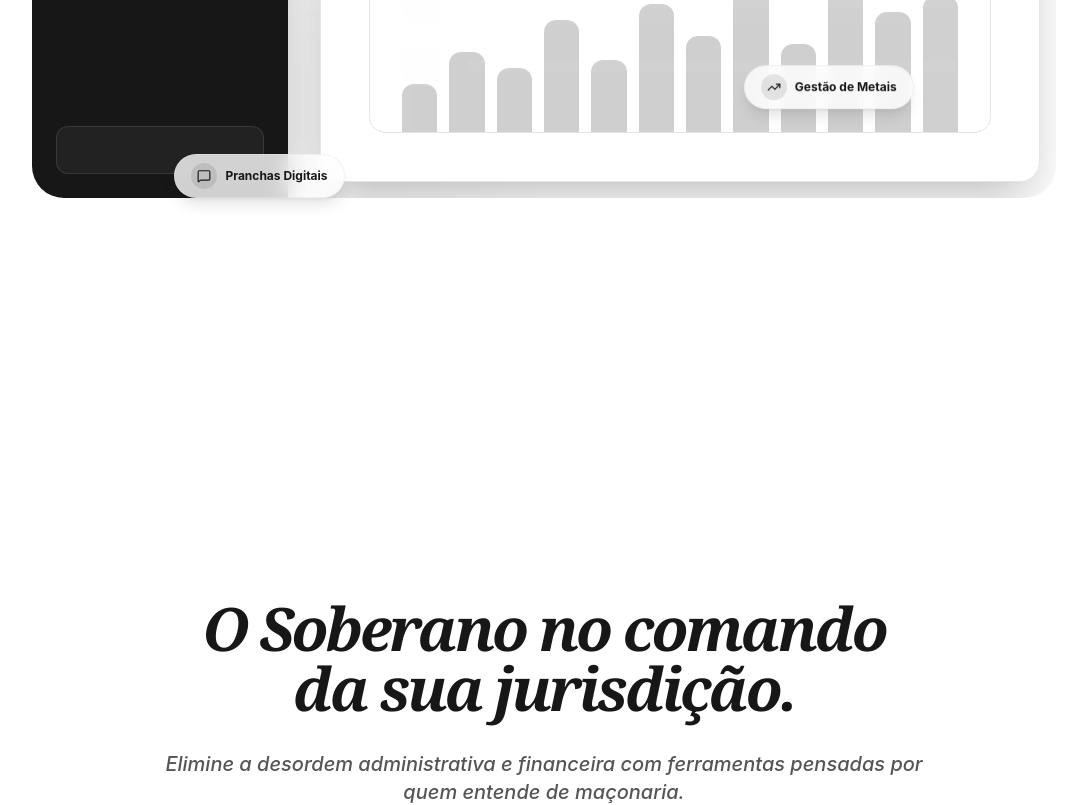
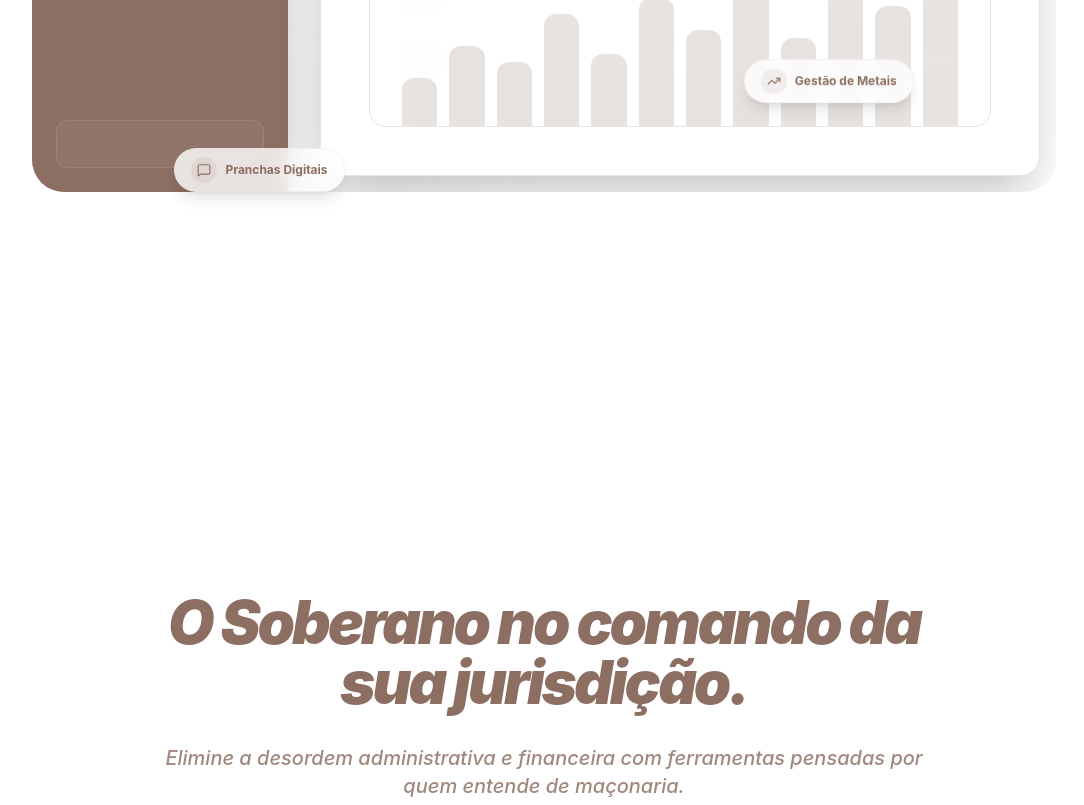
Before and after one commit to JeffersonJr/e.masom, a React (Vite) app: page / in a window 1280 px wide. Shown: the part 1500-2305 px from the top of the page, without its empty margins (96-1180 px from the left). Built offline with nearby package versions, Linux system fonts and the light colour scheme.

Commit message:
style: implement light theme with pastel brown (30%), white (60%), and gold (10%) elegant sans-serif styling

```diff
--- a/src/index.css
+++ b/src/index.css
@@ -17,60 +17,67 @@
   --color-gold-10: #D4AF37;
 
   --font-sans: "Inter", system-ui, -apple-system, sans-serif;
+  --font-serif: "Inter", system-ui, -apple-system, sans-serif;
 }
 
 @layer base {
   :root {
     /* 60% - White Background */
-    --background: oklch(1 0 0);
-    --foreground: oklch(0.205 0 0);
+    --background: #ffffff;
+    --foreground: #4e342e; /* Deep coffee brown */
 
-    /* 30% - Dark Gray for UI elements */
-    --primary: oklch(0.205 0 0);
-    --primary-foreground: oklch(1 0 0);
+    /* 30% - Pastel Brown */
+    --primary: #8d6e63; /* Pastel brown primary */
+    --primary-foreground: #ffffff;
 
-    --secondary: oklch(0.97 0 0);
-    --secondary-foreground: oklch(0.205 0 0);
+    --secondary: #efebe9; /* Light pastel brown/beige */
+    --secondary-foreground: #4e342e;
 
-    --muted: oklch(0.97 0 0);
-    --muted-foreground: oklch(0.45 0 0);
+    --muted: #f5f2f0;
+    --muted-foreground: #a1887f; /* Soft pastel brown */
 
     /* 10% - Gold Accent */
-    --accent: oklch(0.769 0.188 70.08); /* Gold-ish */
-    --accent-foreground: oklch(0.205 0 0);
+    --accent: #d4af37; /* Gold */
+    --accent-foreground: #ffffff;
 
-    --card: oklch(1 0 0);
-    --card-foreground: oklch(0.205 0 0);
+    --card: #ffffff;
+    --card-foreground: #4e342e;
 
-    --popover: oklch(1 0 0);
-    --popover-foreground: oklch(0.205 0 0);
+    --popover: #ffffff;
+    --popover-foreground: #4e342e;
 
-    --destructive: oklch(0.577 0.245 27.325);
-    --destructive-foreground: oklch(0.985 0 0);
+    --destructive: #d32f2f;
+    --destructive-foreground: #ffffff;
 
-    --border: oklch(0.922 0 0);
-    --input: oklch(0.922 0 0);
-    --ring: oklch(0.769 0.188 70.08); /* Gold ring */
+    --border: #eae5e2;
+    --input: #eae5e2;
+    --ring: #d4af37;
 
     --radius: 0.5rem;
   }
 
   .dark {
-    --background: oklch(0.145 0 0);
-    --foreground: oklch(0.985 0 0);
+    --background: #2d1a15; /* Dark pastel brown background */
+    --foreground: #efebe9; /* Light cream text */
 
-    --primary: oklch(0.985 0 0);
-    --primary-foreground: oklch(0.145 0 0);
+    --primary: #efebe9;
+    --primary-foreground: #2d1a15;
 
-    --secondary: oklch(0.269 0 0);
-    --secondary-foreground: oklch(0.985 0 0);
+    --secondary: #4e342e; /* Medium dark pastel brown */
+    --secondary-foreground: #efebe9;
 
-    --accent: oklch(0.769 0.188 70.08);
-    --accent-foreground: oklch(0.145 0 0);
+    --muted: #3a231c;
+    --muted-foreground: #a1887f;
 
-    --border: oklch(0.269 0 0);
-    --input: oklch(0.269 0 0);
-    --ring: oklch(0.769 0.188 70.08);
+    --accent: #d4af37;
+    --accent-foreground: #2d1a15;
+
+    --card: #35211b;
+    --card-foreground: #efebe9;
+
+    --border: #4e342e;
+    --input: #4e342e;
+    --ring: #d4af37;
   }
 }
 
@@ -144,3 +151,80 @@
     transform: rotateZ(-6deg);
   }
 }
+
+/* ─── Elegant Custom Overrides for Light Pastel Theme ─── */
+
+* {
+  font-family: var(--font-sans) !important;
+}
+
+/* Override hardcoded dark background classes to use theme values */
+.bg-\[\#070b13\] {
+  background-color: var(--background) !important;
+}
+.bg-\[\#0e1626\] {
+  background-color: var(--secondary) !important;
+}
+.bg-\[\#0c1220\] {
+  background-color: var(--secondary) !important;
+}
+.bg-\[\#0c1220\]\/50 {
+  background-color: rgba(239, 235, 233, 0.65) !important;
+}
+.bg-gradient-to-b.from-\[\#09101d\].to-\[\#121c2e\] {
+  background: linear-gradient(to bottom, var(--secondary), var(--muted)) !important;
+}
+.bg-gradient-to-r.from-\[\#09101d\].to-\[\#121c2e\] {
+  background: linear-gradient(to right, var(--secondary), var(--muted)) !important;
+}
+.bg-background {
+  background-color: var(--background) !important;
+}
+.bg-card {
+  background-color: var(--background) !important;
+}
+
+/* Input fields styling */
+input, select, textarea {
+  background-color: var(--background) !important;
+  color: var(--foreground) !important;
+  border-color: var(--border) !important;
+}
+
+/* Text color overrides for light background readability */
+.text-slate-100, .text-slate-200, .text-slate-300, .text-white {
+  color: var(--foreground) !important;
+}
+.text-primary-foreground {
+  color: #ffffff !important;
+}
+.text-muted-foreground {
+  color: var(--muted-foreground) !important;
+}
+.text-slate-400 {
+  color: var(--muted-foreground) !important;
+}
+.text-white\/45, .text-white\/40 {
+  color: rgba(255, 255, 255, 0.75) !important;
+}
+.text-white\/30 {
+  color: rgba(255, 255, 255, 0.6) !important;
+}
+.text-white\/20 {
+  color: rgba(255, 255, 255, 0.45) !important;
+}
+
+/* Border overrides */
+.border-border\/40, .border-border\/20, .border-border\/10, .border-white\/5, .border-accent\/10, .border-accent\/15 {
+  border-color: var(--border) !important;
+}
+
+/* Accent highlight */
+.text-accent {
+  color: var(--accent) !important;
+}
+
+/* Clean cards and items shadow */
+.bg-card, .bg-\[\#0e1626\], .bg-\[\#0c1220\] {
+  box-shadow: 0 4px 20px -2px rgba(93, 64, 55, 0.04) !important;
+}
```
